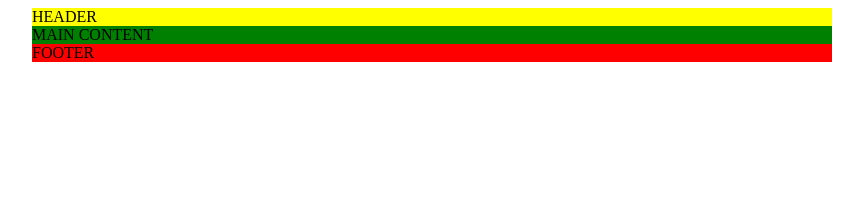
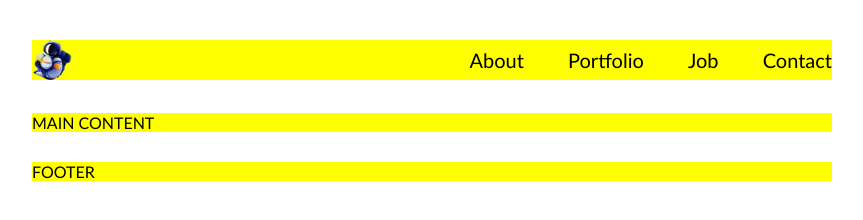
Before and after one commit to SarunasPet/3-astronautas, a website: page index.html in a window 1280 px wide. Shown: the whole page, without its empty margins (208-1071 px from the left). Drawn offline with Linux system fonts and the light colour scheme.

Commit message:
favicon, header atnaujinimas

```diff
--- a/index.html
+++ b/index.html
@@ -6,10 +6,23 @@
     <meta name="viewport" content="width=device-width, initial-scale=1.0">
     <title>Astronautas</title>
     <link rel="stylesheet" href="./main.css">
+    <link rel="apple-touch-icon" sizes="180x180" href="./favicon/apple-touch-icon.png">
+    <link rel="icon" type="image/png" sizes="32x32" href="./favicon/favicon-32x32.png">
+    <link rel="icon" type="image/png" sizes="16x16" href="./favicon/favicon-16x16.png">
+    <link rel="manifest" href="./favicon/site.webmanifest">
+    <link rel="mask-icon" href="./favicon/safari-pinned-tab.svg" color="#5bbad5">
+    <meta name="msapplication-TileColor" content="#da532c">
+    <meta name="theme-color" content="#ffffff">
 </head>
 <body>
     <header>
-        HEADER
+        <img src="./astronautas_logo.png" alt="logo">
+        <nav>
+            <a href="#">About</a>
+            <a href="#">Portfolio</a>
+            <a href="#">Job</a>
+            <a href="#">Contact</a>
+        </nav>
     </header>
 
     <main>
--- a/main.css
+++ b/main.css
@@ -1,17 +1,53 @@
-header {
+body{
+    margin: 0;
+    font-family: 'Gill Sans', 'Gill Sans MT', Calibri, 'Trebuchet MS', sans-serif;
+}
+
+header,
+main,
+footer {
+    display: inline-block;
     width: 800px;
     margin-left: calc(50% - 400px);
+    margin-bottom: 30px;
     background-color: yellow;
 }
 
-main {
-    width: 800px;
-    margin-left: calc(50% - 400px);
-    background-color: green;
+header{
+    margin-top: 40px;
 }
 
-footer {
-    width: 800px;
-    margin-left: calc(50% - 400px);
-    background-color: red;
+
+img {
+    width: 100px;
+    height: 40px;
+    float: left;
+    object-fit: contain;
+    object-position: left;
+
 }
+
+nav{
+    float: right;
+    margin-top: 10px;
+
+}
+
+a{
+    display: inline-block;
+    margin-left: 2em;
+    color: black;
+    font-size: 20px;
+    line-height: 1em;
+    text-decoration: none;
+
+}
+
+a:first-child {
+    margin-left: 0;
+}
+
+a:hover {
+    text-decoration: underline;
+
+}
```
Also changed, not shown: favicon/browserconfig.xml (added, +9 -0 lines), astronautas_logo.png (added), favicon.ico (added), favicon/android-chrome-192x192.png (added), favicon/apple-touch-icon.png (added), favicon/favicon-16x16.png (added), favicon/favicon-32x32.png (added), favicon/mstile-150x150.png (added), favicon/safari-pinned-tab.svg (added), favicon/site.webmanifest (added).
